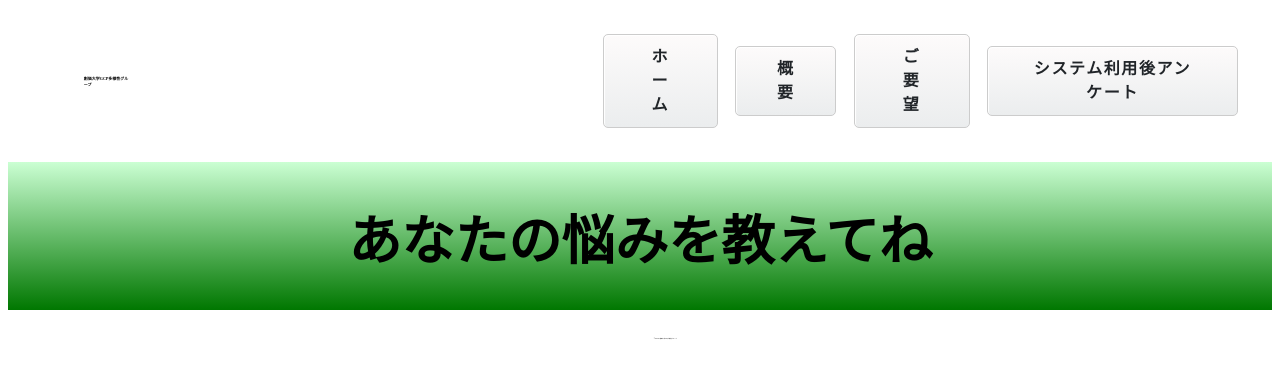
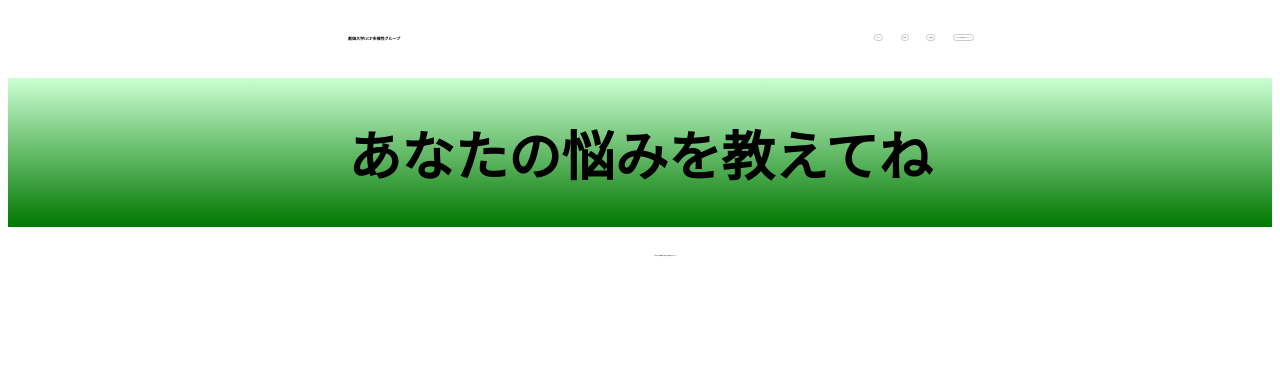
Before and after one commit to akiyamasoka/yukiyanagi, a Django app: page / in a window 1280 px wide. Shown: the top 379 px of the page. Run offline with Django 3.2, Linux system fonts and the light colour scheme; data that the repository does not hold is empty.

Commit message:
Changed the HTML for the site.

```diff
--- a/blog/static/blog.css
+++ b/blog/static/blog.css
@@ -27,85 +27,19 @@
     margin: 0.75%;
 }
 
-*,
-*:before,
-*:after {
-    -webkit-box-sizing: inherit;
-    box-sizing: inherit;
-}
-
-html {
-    -webkit-box-sizing: border-box;
-    box-sizing: border-box;
-    font-size: 62.5%;
-}
-
 .btn,
 a.btn,
 button.btn {
-    font-size: 1.6rem;
-    font-weight: 700;
     line-height: 1.5;
     position: relative;
-    display: inline-block;
-    padding: 1rem 4rem;
+    padding: 0.1rem;
     cursor: pointer;
-    -webkit-user-select: none;
-    -moz-user-select: none;
-    -ms-user-select: none;
-    user-select: none;
-    -webkit-transition: all 0.3s;
-    transition: all 0.3s;
-    text-align: center;
-    vertical-align: middle;
     text-decoration: none;
-    letter-spacing: 0.1em;
-    color: #212529;
-    border-radius: 0.5rem;
-}
-
-a.btn-gradient:after {
-    position: absolute;
-    top: 0;
-    left: 0;
-
-    width: 100%;
-    height: 100%;
-
-    content: "";
-    -webkit-transition: all 0.5s;
-    transition: all 0.5s;
-
-    background-image: -webkit-gradient(
-        linear,
-        left top,
-        right top,
-        from(#ff3cac),
-        color-stop(#562b7c),
-        to(#2b86c5)
-    );
-
-    background-image: -webkit-linear-gradient(left, #ff3cac, #562b7c, #2b86c5);
-
-    background-image: linear-gradient(90deg, #ff3cac, #562b7c, #2b86c5);
-}
-
-a.btn-gradient span {
-    position: relative;
-    z-index: 1;
-}
-
-a.btn-gradient:hover:after {
-    opacity: 0;
+    border-radius: 0.2rem;
 }
 
 a.btn-radius-solid {
     border: 1px solid #ccc;
-    background: #f1e767;
-    background: -webkit-gradient(linear, left top, left bottom, from(#fdfbfb), to(#ebedee));
-    background: -webkit-linear-gradient(top, #fdfbfb 0%, #ebedee 100%);
-    background: linear-gradient(to bottom, #fdfbfb 0%, #ebedee 100%);
-    -webkit-box-shadow: inset 1px 1px 1px #fff;
     box-shadow: inset 1px 1px 1px #fff;
 }
 
```
